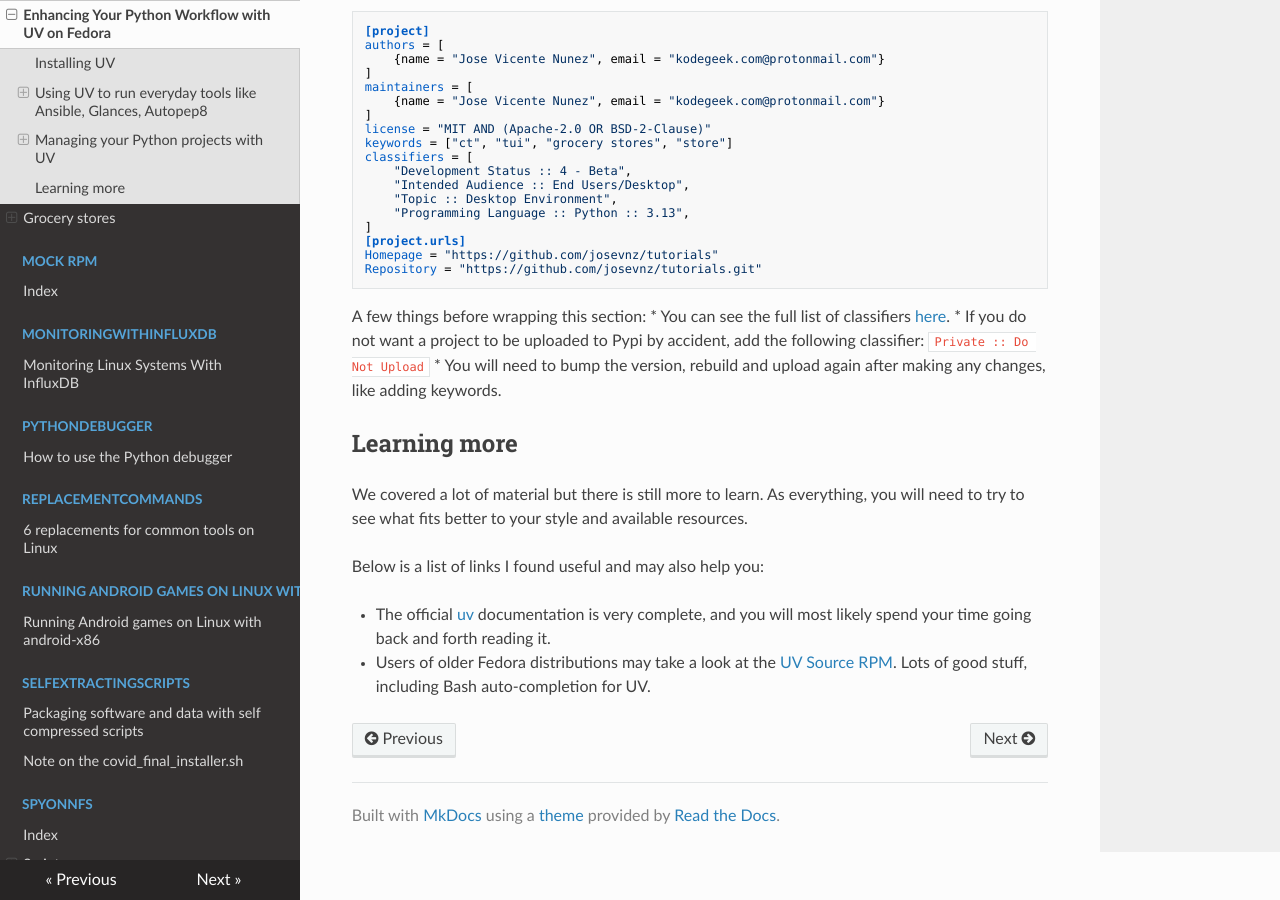
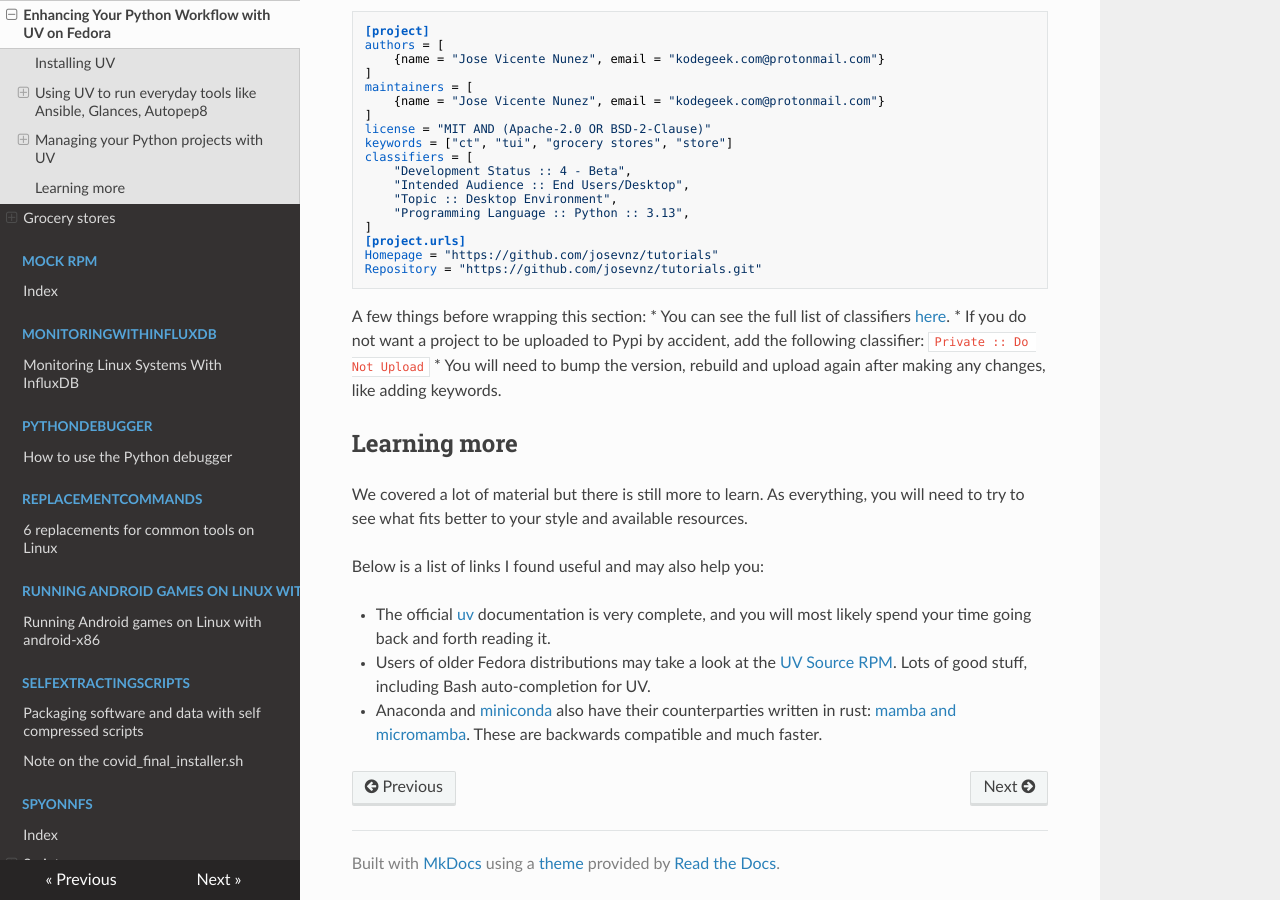
Before and after one commit to josevnz/tutorials, an MkDocs documentation site: the page built from docs/Enhancing_Your_Python_Workflow_with_UV_on_Fedora/README.md, in a window 1280 px wide and 900 px high, scrolled down 13787 px. Built offline with MkDocs 1.6.1, drawn with Linux system fonts in a browser that asks for light colours; nearby versions of some CDN libraries.

```diff
--- a/docs/Enhancing_Your_Python_Workflow_with_UV_on_Fedora/README.md
+++ b/docs/Enhancing_Your_Python_Workflow_with_UV_on_Fedora/README.md
@@ -755,3 +755,4 @@
 
 * The official [uv](https://docs.astral.sh/uv/) documentation is very complete, and you will most likely spend your time going back and forth reading it.
 * Users of older Fedora distributions may take a look at the [UV Source RPM](https://src.fedoraproject.org/rpms/uv/blob/rawhide/f/uv.spec). Lots of good stuff, including Bash auto-completion for UV.
+* Anaconda and [miniconda](https://www.anaconda.com/docs/getting-started/miniconda/main) also have their counterparties written in rust:  [mamba and micromamba](https://mamba.readthedocs.io/en/latest/index.html). These are backwards compatible and much faster.
```
